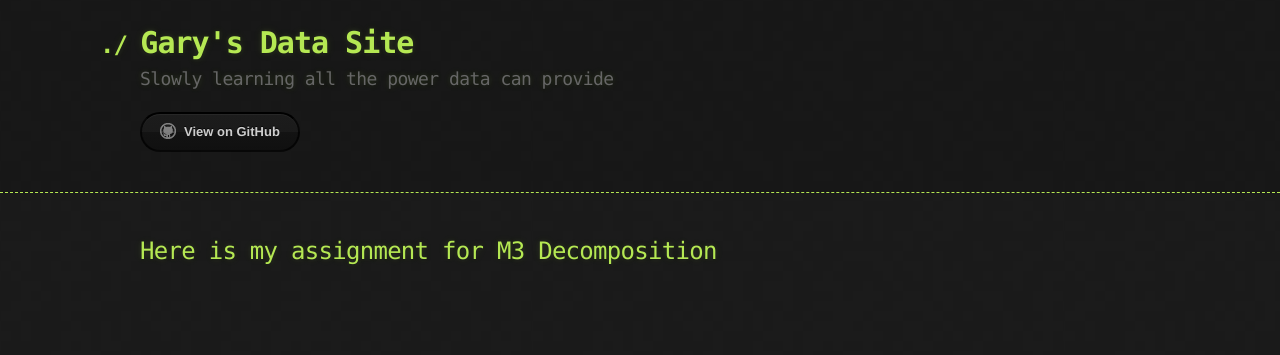
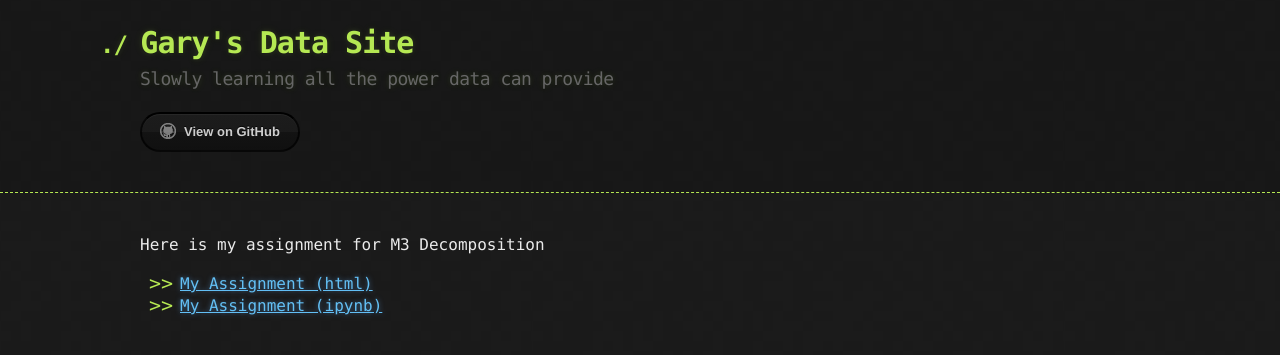
Before and after one commit to link0117/link0117.github.io, a Jekyll site: the page built from timeseries/index.md, in a window 1280 px wide. Shown: the top 355 px of the page. Built offline with Jekyll 4.4.1, drawn with Linux system fonts in a browser that asks for light colours; our own code applies the rules of GitHub Pages for plain Markdown files.

Commit message:
Update index.md

```diff
--- a/timeseries/index.md
+++ b/timeseries/index.md
@@ -4,4 +4,5 @@ description: course content
 ---
 
 Here is my assignment for M3 Decomposition
--
+- [My Assignment (html)](TimeSeries.html)
+- [My Assignment (ipynb)](TimeSeries.ipynb)
```
